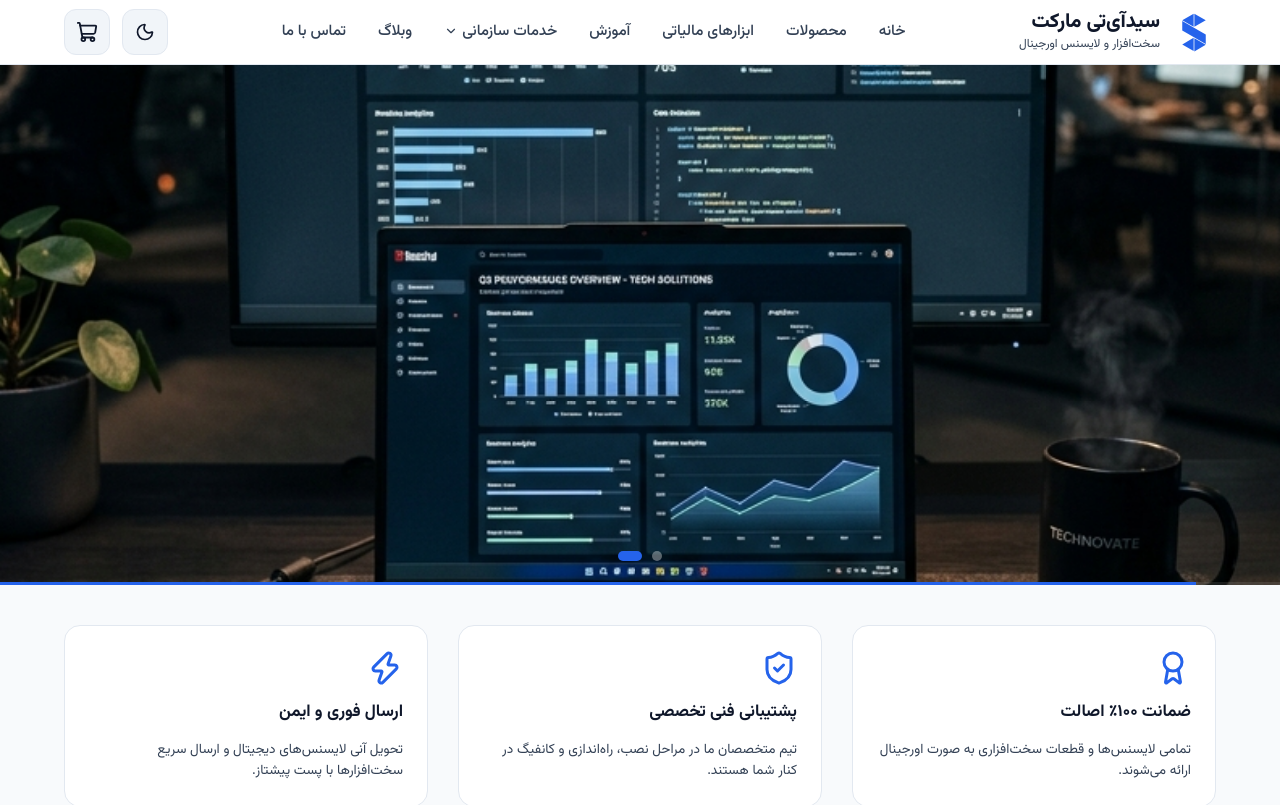
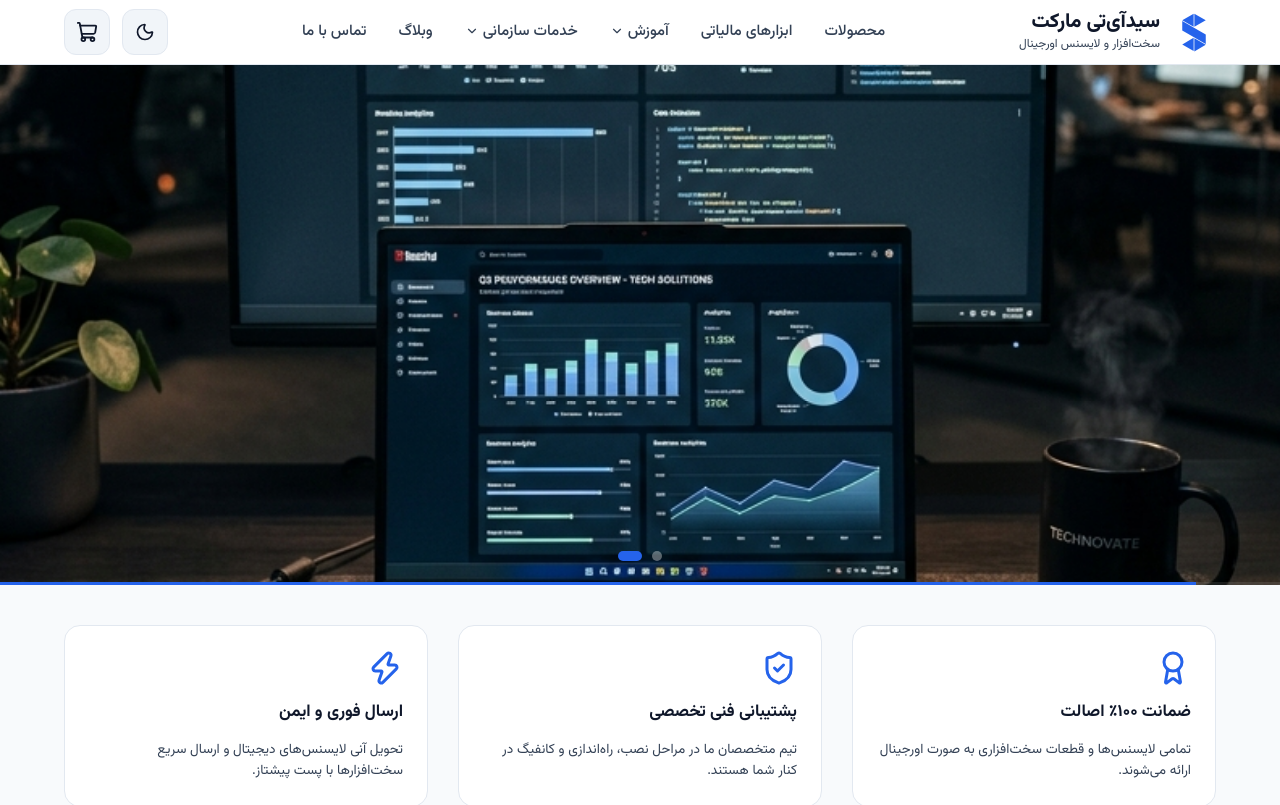
Before and after one commit to AlirezaMovahedi1/site, a Next.js app: page / in a window 1280 px wide. Shown: the top 805 px of the page. Built offline with nearby package versions, Linux system fonts and the light colour scheme; no server answers; the database is empty.

Commit message:
Remove Home link from header navigation tabs and make Training a dropdown

```diff
--- a/src/components/Header.tsx
+++ b/src/components/Header.tsx
@@ -52,10 +52,19 @@ export default function Header() {
         </Link>
 
         <nav className={styles.nav}>
-          <Link href="/" className={styles.navLink}>خانه</Link>
           <Link href="/products" className={styles.navLink}>محصولات</Link>
           <Link href="/tax-tools" className={styles.navLink}>ابزارهای مالیاتی</Link>
-          <Link href="/training" className={styles.navLink}>آموزش</Link>
+          <div className={styles.navDropdownContainer}>
+            <button className={styles.dropdownToggle}>
+              <span>آموزش</span>
+              <ChevronDown size={14} className={styles.chevronIcon} />
+            </button>
+            <div className={styles.dropdownMenu}>
+              <Link href="/training/activation-guide" className={styles.dropdownItem}>راهنمای نصب و فعال‌سازی</Link>
+              <Link href="/training/hardware-guides" className={styles.dropdownItem}>آموزش‌های تخصصی سخت‌افزار</Link>
+              <Link href="/training/tax-regulations" className={styles.dropdownItem}>مقالات و قوانین مالیاتی</Link>
+            </div>
+          </div>
           <div className={styles.navDropdownContainer}>
             <button className={styles.dropdownToggle}>
               <span>خدمات سازمانی</span>
```
